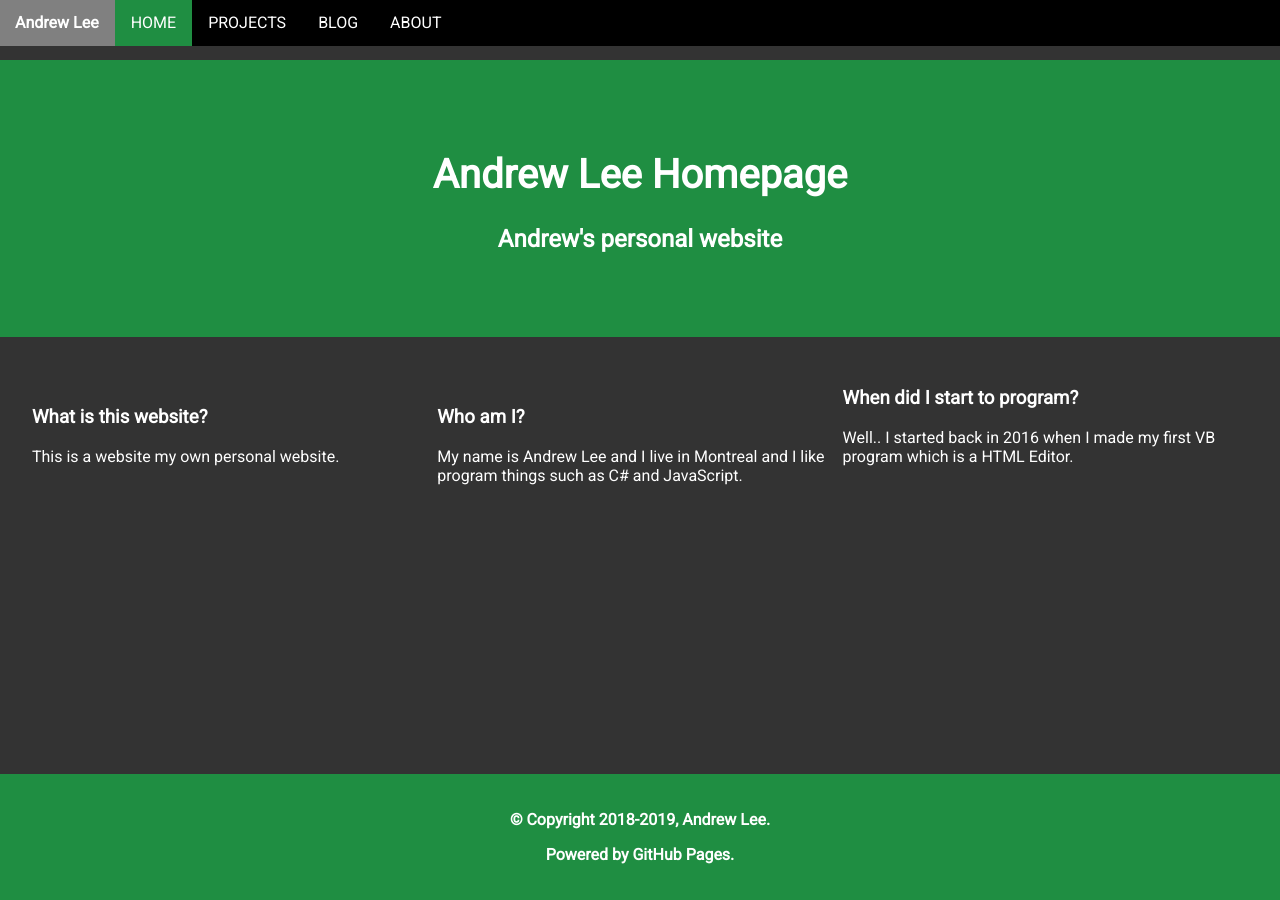
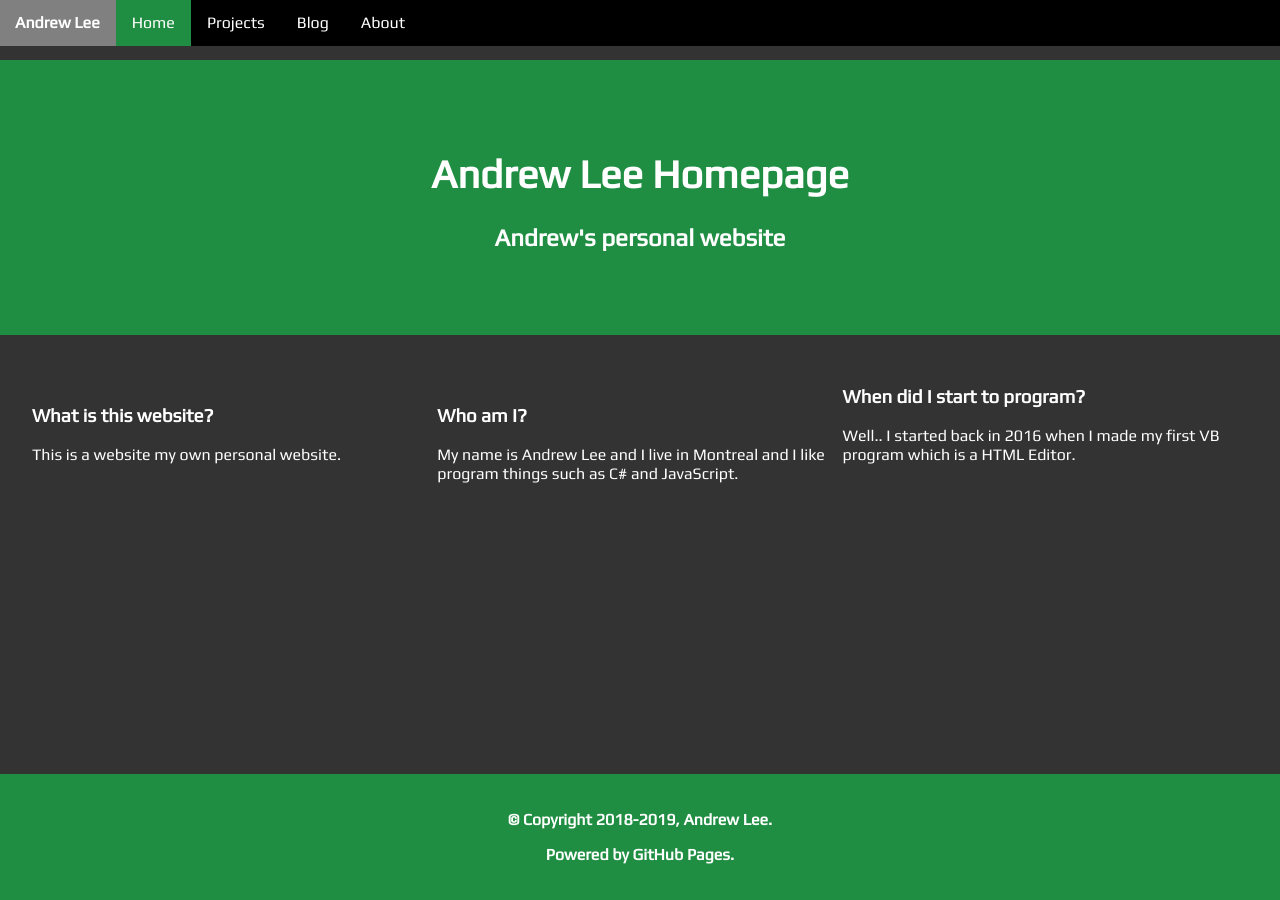
Before and after one commit to Alee14/personal-website, a Jekyll site: the page built from index.html, in a window 1280 px wide. Built offline with Jekyll 4.4.1, drawn with Linux system fonts in a browser that asks for light colours; nearby versions of some CDN libraries.

Commit message:
New font, changed the navigator text and soon changing the theme!

```diff
--- a/_includes/heading.html
+++ b/_includes/heading.html
@@ -4,7 +4,7 @@
 <link rel="shortcut icon" type="image/x-icon" href="/favicon.ico">
 <script src="/jquery-3.3.1.min.js"></script>
 <script src="/scripts.js"></script>
-<link href="https://fonts.googleapis.com/css?family=Roboto" rel="stylesheet">
+<link href="https://fonts.googleapis.com/css?family=Play" rel="stylesheet">
 <link rel="stylesheet" href="https://use.fontawesome.com/releases/v5.5.0/css/all.css" integrity="sha384-B4dIYHKNBt8Bc12p+WXckhzcICo0wtJAoU8YZTY5qE0Id1GSseTk6S+L3BlXeVIU" crossorigin="anonymous">
 <meta charset="utf-8">
 <meta name="viewport" content="width=device-width", initial-scale=1>
--- a/_includes/navigator.html
+++ b/_includes/navigator.html
@@ -1,9 +1,9 @@
 <div id="navigation">
     <ul class="navbar">
       <li class="nav logo"><a class="nav" href="/">Andrew Lee</a></li>
-      <li class="nav" {% if page.url == "/" %}style="background-color: #1f8e42;"{% endif %}><a class="nav" href="/">HOME</a></li>
-      <li class="nav" {% if page.url == "/projects.html" %}style="background-color: #1f8e42;"{% endif %}><a class="nav" href="/projects">PROJECTS</a></li>
-      <li class="nav" {% if page.url == "/blog.html" %}style="background-color: #1f8e42;"{% endif %}><a class="nav" href="/blog">BLOG</a></li>
-      <li class="nav" {% if page.url == "/about.html" %}style="background-color: #1f8e42;"{% endif %}><a class="nav" href="/about">ABOUT</a></li>
+      <li class="nav" {% if page.url == "/" %}style="background-color: #1f8e42;"{% endif %}><a class="nav" href="/">Home</a></li>
+      <li class="nav" {% if page.url == "/projects.html" %}style="background-color: #1f8e42;"{% endif %}><a class="nav" href="/projects">Projects</a></li>
+      <li class="nav" {% if page.url == "/blog.html" %}style="background-color: #1f8e42;"{% endif %}><a class="nav" href="/blog">Blog</a></li>
+      <li class="nav" {% if page.url == "/about.html" %}style="background-color: #1f8e42;"{% endif %}><a class="nav" href="/about">About</a></li>
     </ul>
   </div>
--- a/style.css
+++ b/style.css
@@ -1,3 +1,7 @@
+/*
+    Legacy Silicon Theme
+    Made by ServerLion and Alee
+*/
 .container {
     width: 95%;
     margin: auto;
@@ -35,7 +39,7 @@
 }
 
 body {
-    font-family: 'Roboto', sans-serif;
+    font-family: 'Play', sans-serif;
     padding: 0;
     margin: 0;
     background: #333;
```
